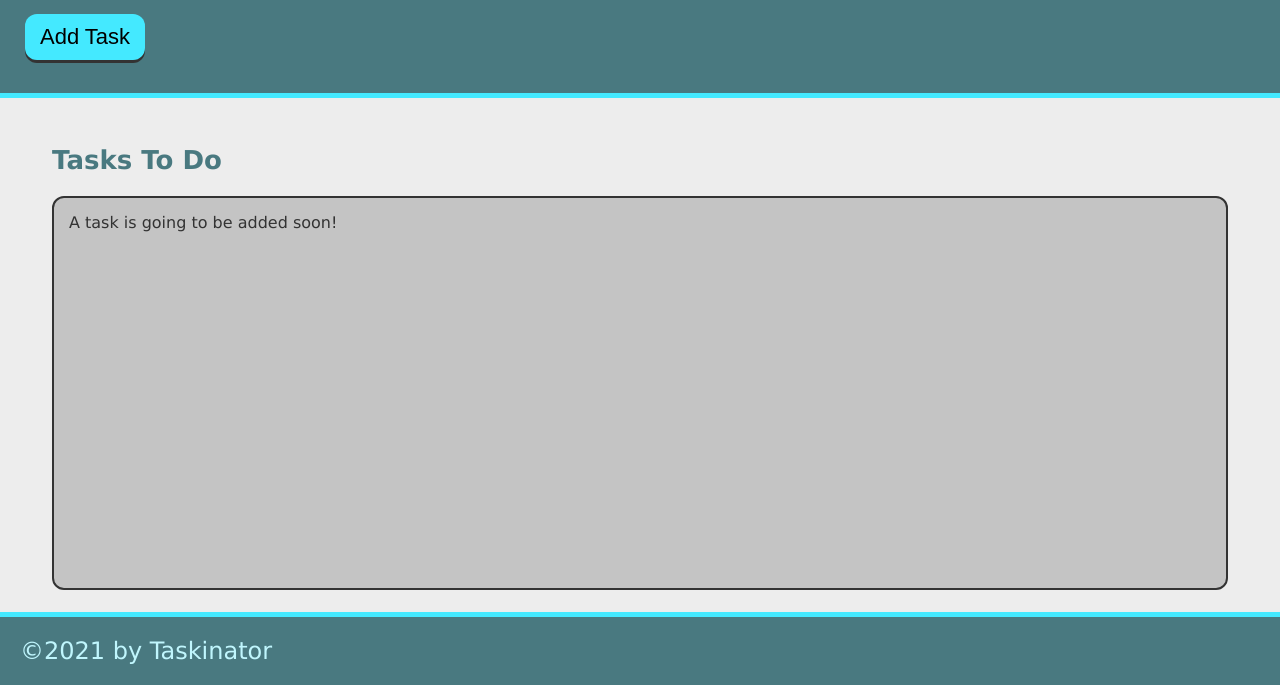
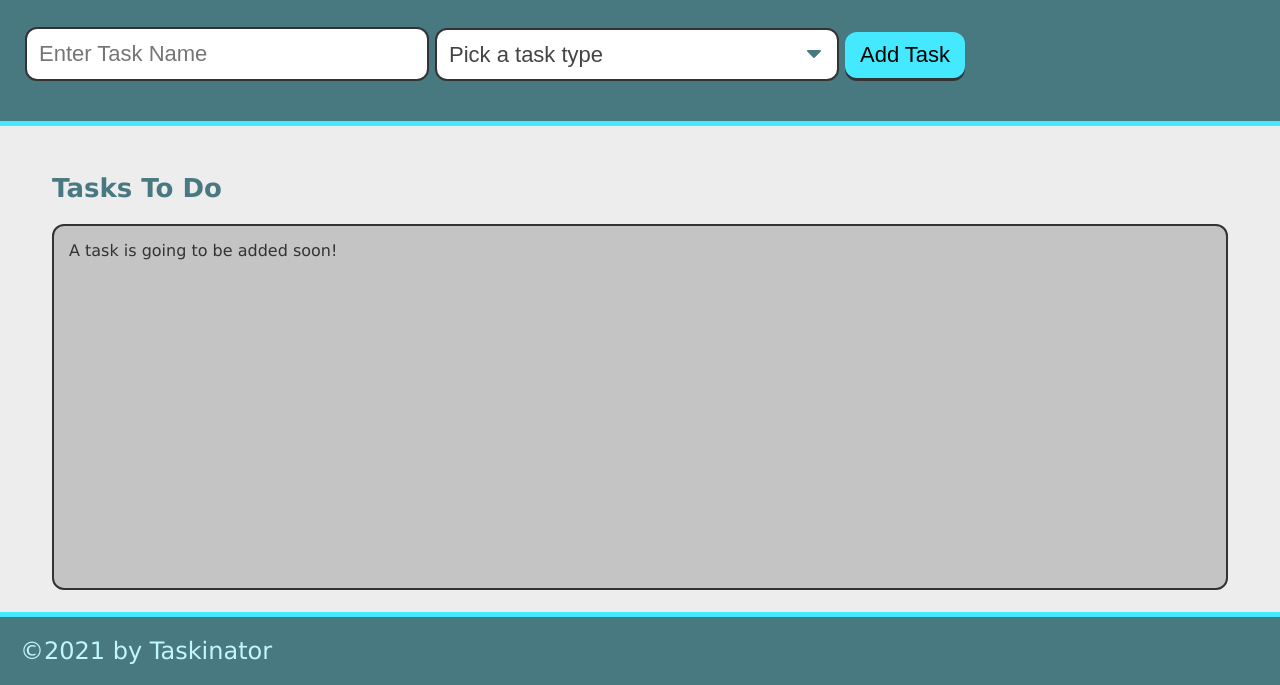
Before and after one commit to svnday/taskinator, a plain HTML site: page index.html in a window 1280 px wide. Shown: the part 115-800 px from the top of the page. Drawn offline with Linux system fonts and the light colour scheme.

Commit message:
adjusted form

```diff
--- a/assets/js/script.js
+++ b/assets/js/script.js
@@ -1,12 +1,15 @@
-var buttonEl = document.querySelector("#save-task");
+var formEl = document.querySelector("#task-form");
 var tasksToDoEl = document.querySelector("#tasks-to-do");
 
 
 var createTaskHandler = function() {
+
+    event.preventDefault();
+
     var listItemEl = document.createElement("li");
     listItemEl.className = "task-item";
     listItemEl.textContent = "This is a new task.";
     tasksToDoEl.appendChild(listItemEl);
-}
+};
 
-buttonEl.addEventListener("click", createTaskHandler);
+formEl.addEventListener("submit", createTaskHandler);
--- a/index.html
+++ b/index.html
@@ -15,9 +15,24 @@
         <p>
             Click the button below to add a new task!
         </p>
-        <button id="save-task" class="btn">
-            Add Task
-        </button>
+        <form id="task-form">
+            <div class="form-group">
+                <input type="text" name="task-name" placeholder="Enter Task Name" />
+            </div>
+            <div class="form-group">
+                <select name="task-type" class="select-dropdown">
+                    <option value="" disabled selected>Pick a task type</option>
+                    <option value="Print">Print</option>
+                    <option value="Web">Web</option>
+                    <option value="Mobile">Mobile</option>
+                </select>
+            </div>
+            <div class="form-group">
+                <button id="save-task" class="btn" type="submit">
+                    Add Task
+                </button>
+            </div>
+        </form>
     </header>
 
     <main class="page-content">
```
